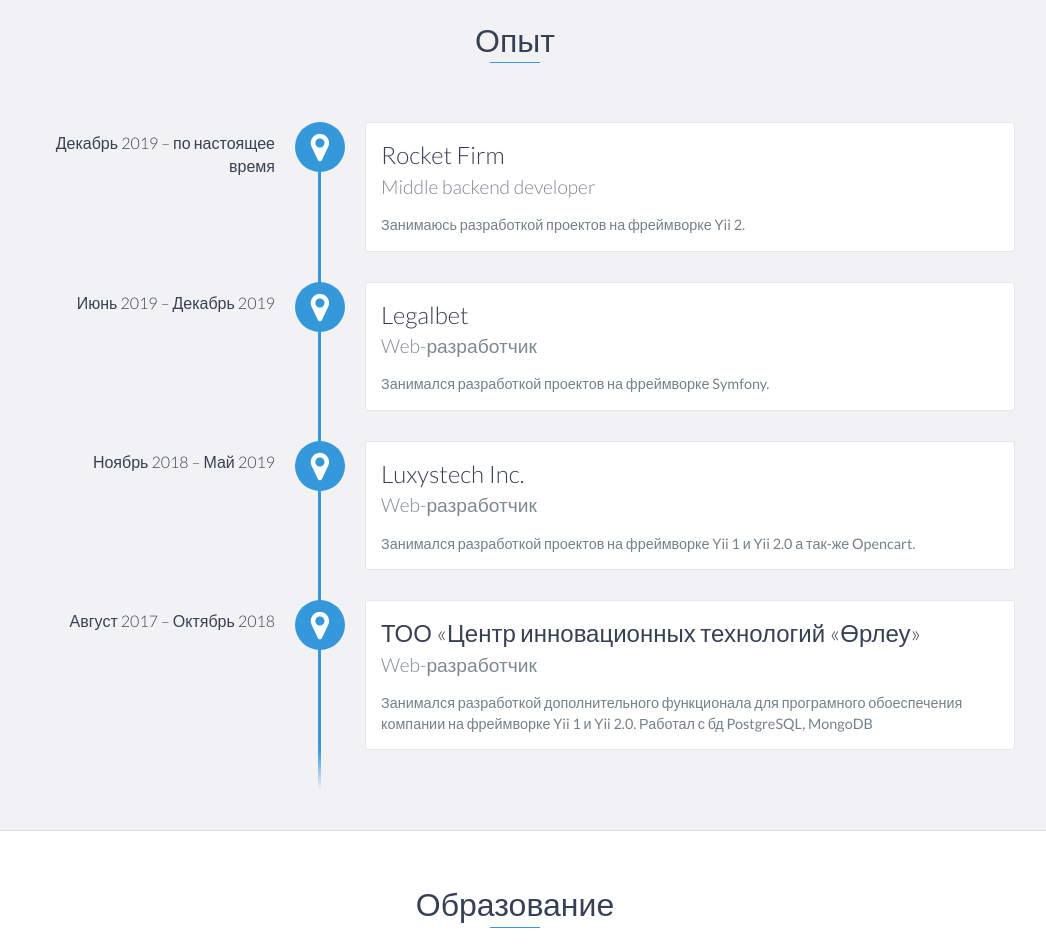
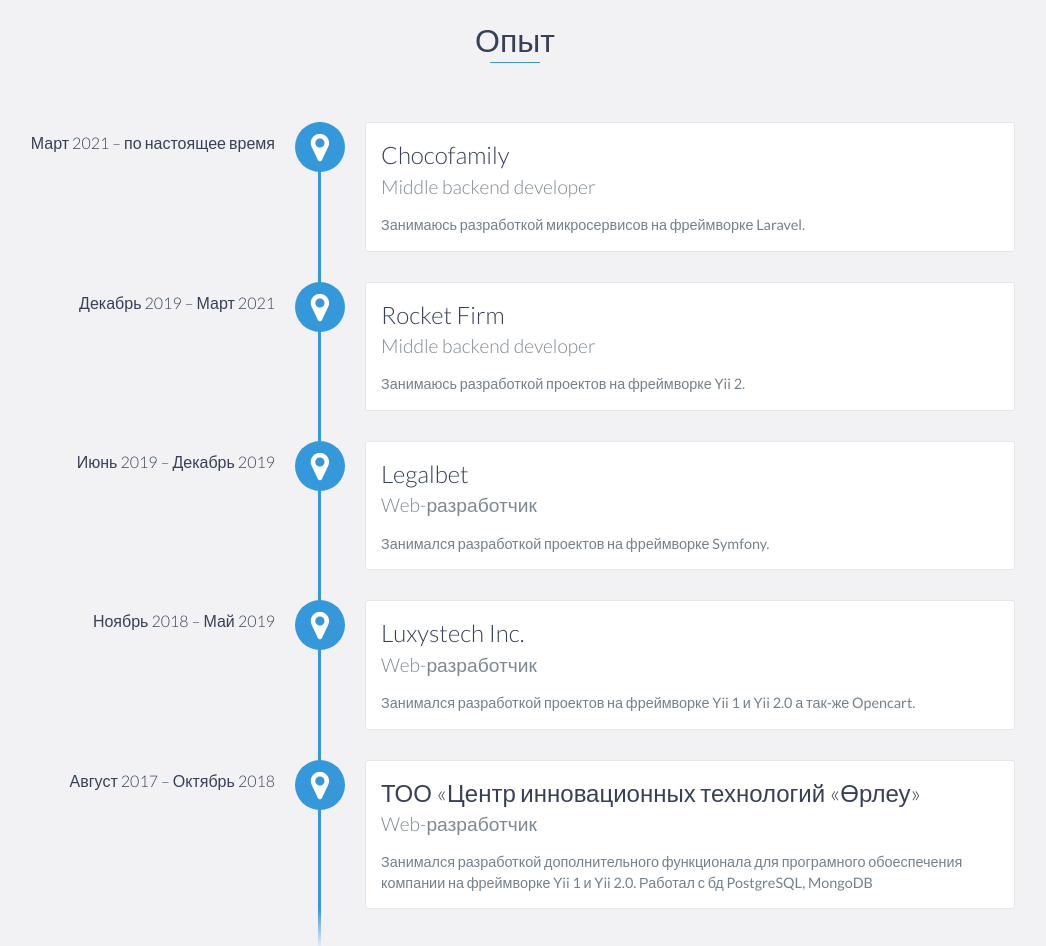
Before and after one commit to btn441/btn441.github.io, a website: page index.html in a window 1280 px wide. Shown: the part 1060-2006 px from the top of the page, without its empty margins (125-1171 px from the left). Drawn offline with nearby package versions, Linux system fonts and the light colour scheme.

Commit message:
feat: new work

```diff
--- a/index.html
+++ b/index.html
@@ -76,7 +76,15 @@
         <h2 class="heading">Опыт</h2>
         <div id="experience-timeline">
 
-            <div data-date="Декабрь 2019 – по настоящее время">
+            <div data-date="Март 2021 – по настоящее время">
+                <h3>Chocofamily</h3>
+                <h4>Middle backend developer</h4>
+                <p>
+                    Занимаюсь разработкой микросервисов на фреймворке Laravel.
+                </p>
+            </div>
+
+            <div data-date="Декабрь 2019 – Март 2021">
                 <h3>Rocket Firm</h3>
                 <h4>Middle backend developer</h4>
                 <p>
```
